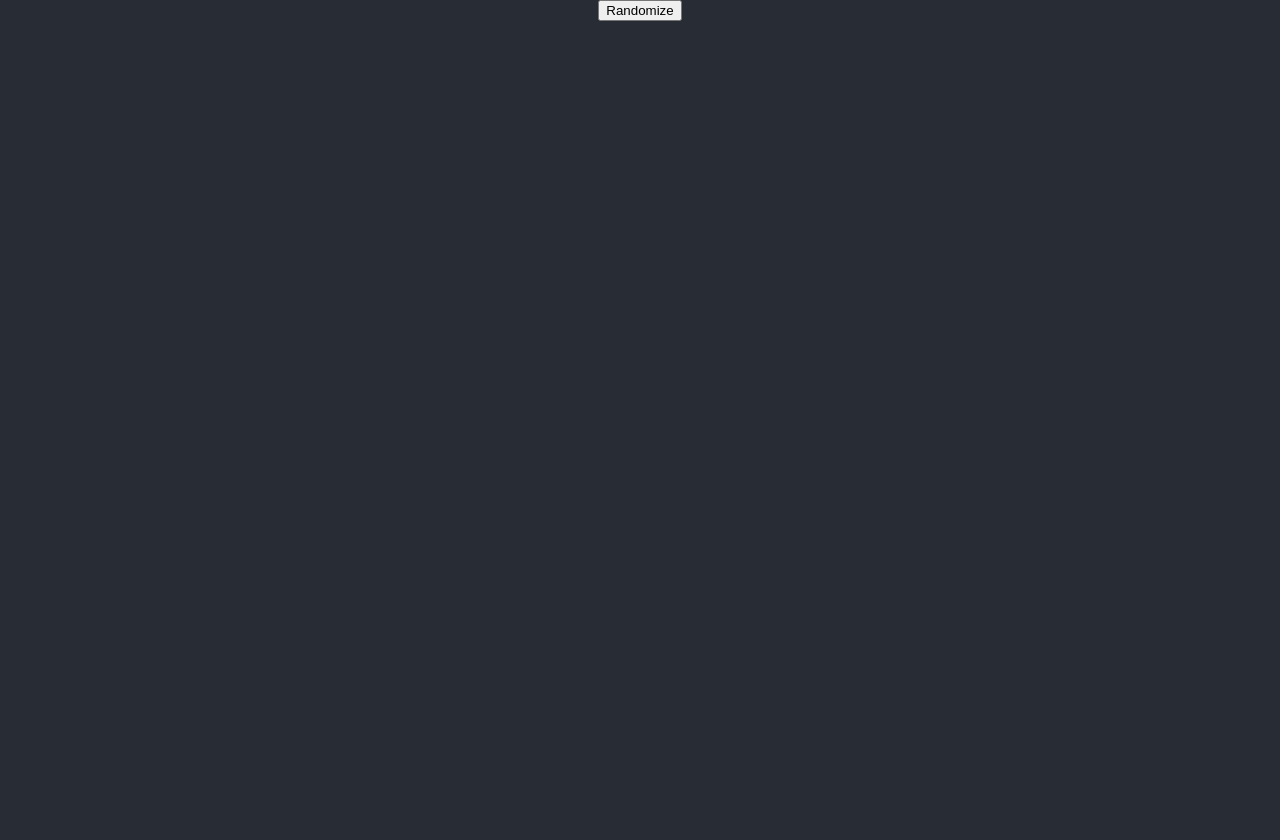
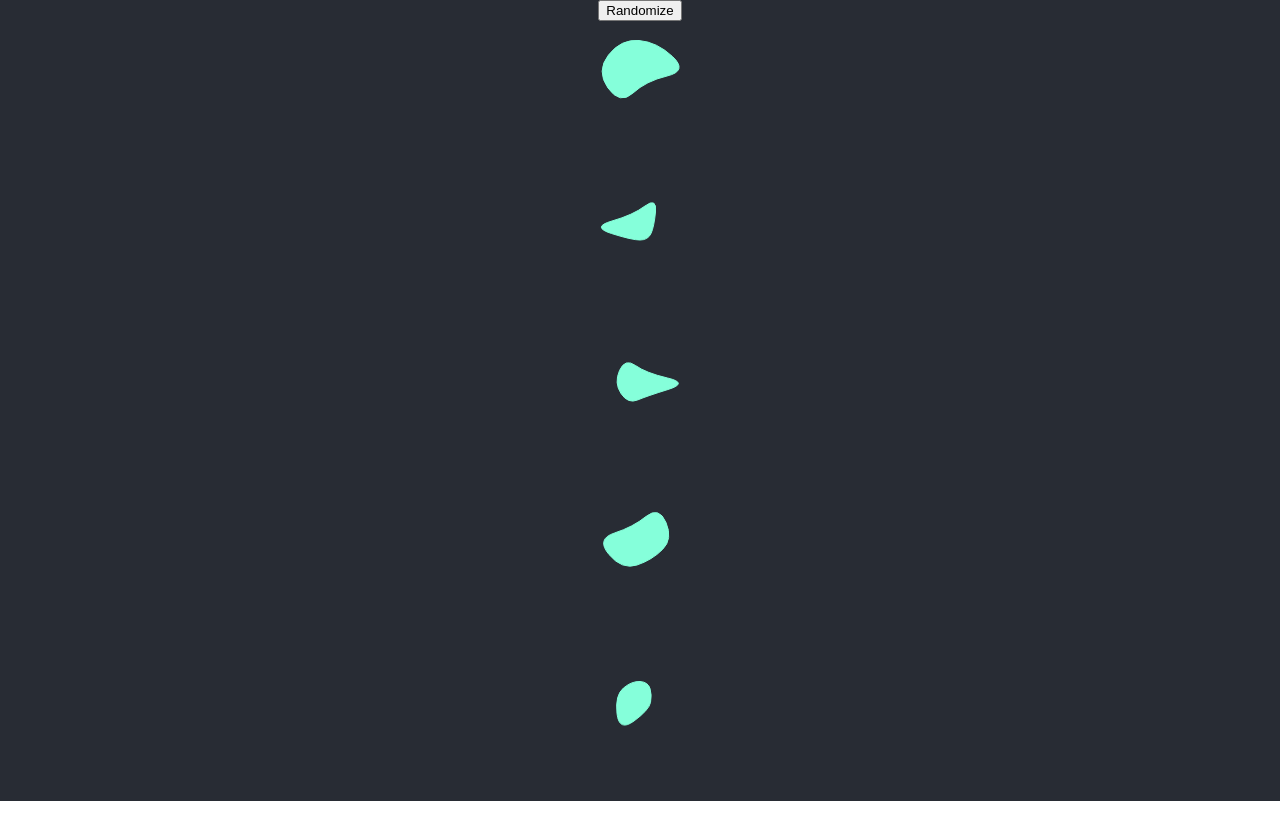
Before and after one commit to dOrgJelli/polywrap-gen-icon-hack, a React (Create React App) app: page / in a window 1280 px wide. Shown: the top 840 px of the page. After the commit the page ends 801 px from the top, so only its background shows below. Built offline with nearby package versions, Linux system fonts and the light colour scheme.

Commit message:
reverted some things

```diff
--- a/src/App.tsx
+++ b/src/App.tsx
@@ -4,92 +4,26 @@ import { generateSvgPath, GeneratorConfig } from './lib';
 
 import './App.css';
 
-{/* TODO: We haven't yet added the styes:
-
-<style>
-  #polywrap {
-    display: flex;
-    align-items: center;
-    justify-content: center;
-    height: 100vh;
-  }
-
-  svg {
-    width: 60vh;
-  }
-
-  .click-through {
-    pointer-events: none;
-  }
-</style>
-
-*/}
-
-{/* TODO: do we need this tag?
-
-<main id="polywrap"></main>
-
-*/}
-
-
 const configs: GeneratorConfig[] = [
   {
     growth: 2,
     edges: 6,
     size: 100,
-    fill: "#FFC272",
-    link: "https://www.ethereum.org",
-    timing: {
-      morph: 24,
-      pulse: 16,
-    },
   },
   {
     growth: 10,
     edges: 6,
     size: 100,
-    fill: "#1B5FED",
-    link: "https://www.uniswap.org",
-    timing: {
-      morph: 16,
-      pulse: 6,
-    },
   }
 ];
-
-// Create the svg paths to add to the animations
-const start_path = generateSvgPath(configs[0]).path;
-const end_path = generateSvgPath(configs[1]).path;
-console.log("start=")
-console.log(start_path);
-console.log("end=")
-console.log(end_path)
-
-function CreateAtom(props: GeneratorConfig, start: string, end: string) {
-  return (
-        <svg viewBox="0 0 160 200" fill="none" xmlns="http://www.w3.org/2000/svg">
-
-          <path fill={props.fill} d={start_path} />
-            <animate
-              id="anim"
-              fill="freeze"
-              attributeName="d"
-              //dur={props.timing.morph}
-              repeatCount="1"
-              from={start_path}
-              to={end_path}
-            />
-
-        </svg>
-  )
-}
 
 function Blob(props: { id: string }) {
   const start = generateSvgPath(configs[0]);
   const end = generateSvgPath(configs[1]);
 
   return (
-      <svg viewBox="0 0 160 200" fill="none" xmlns="http://www.w3.org/2000/svg">
+    <div style={{ width: "100px" }}>
+      <svg>
         <path id={props.id} d={start.path} fill="#85ffda" stroke="#85ffda" />
         <animate
           id="anim"
@@ -102,11 +36,11 @@ function Blob(props: { id: string }) {
           fill="freeze"
         />
       </svg>
+    </div>
   );
 }
 
 function App() {
-
   const [updateCount, setUpdateCount] = React.useState(0);
 
   return (
@@ -115,14 +49,11 @@ function App() {
         <button onClick={() => setUpdateCount(updateCount + 1)}>
           Randomize
         </button>
-        <CreateAtom
-          growth={10}
-          edges={2}
-          size={100}
-          link={"https://polywrap.io"}
-        />
         <Blob id={"blob-1"} />
-
+        <Blob id={"blob-2"} />
+        <Blob id={"blob-3"} />
+        <Blob id={"blob-4"} />
+        <Blob id={"blob-5"} />
       </header>
     </div>
   );
--- a/src/lib/blobshape.ts
+++ b/src/lib/blobshape.ts
@@ -25,30 +25,15 @@ export interface GeneratorConfig {
   /* Blob path size */
   size: number;
 
-  /* Sets the color of the blob/atom */
-  fill?: string;
-
-  /* If user clicks this blob/atom. they'll be sent to this URL */
-  link: string;
-
   /* Set seed value to get same fixed shape */
   seed?: number;
-
-  timing?: object;
 }
-
 
 export const defaultConfig: GeneratorConfig = {
   growth: 6,
   edges: 6,
   size: 400,
-  fill: "#555555",
   seed: undefined,
-  link: "https://polywrap.io",
-  timing: {
-    morph: 16,
-    pulse: 6,
-  },
 };
 
 export function generateSvgPath(config: GeneratorConfig = defaultConfig): {
```
